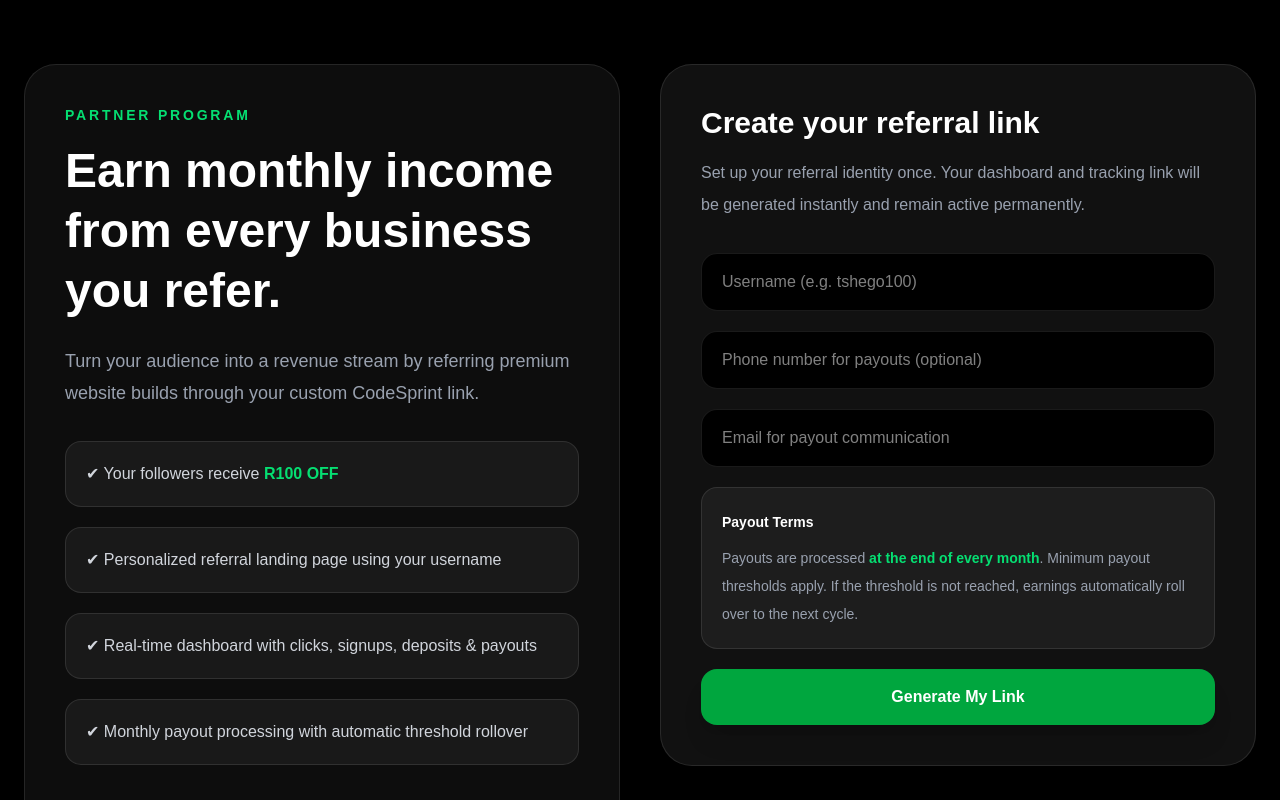
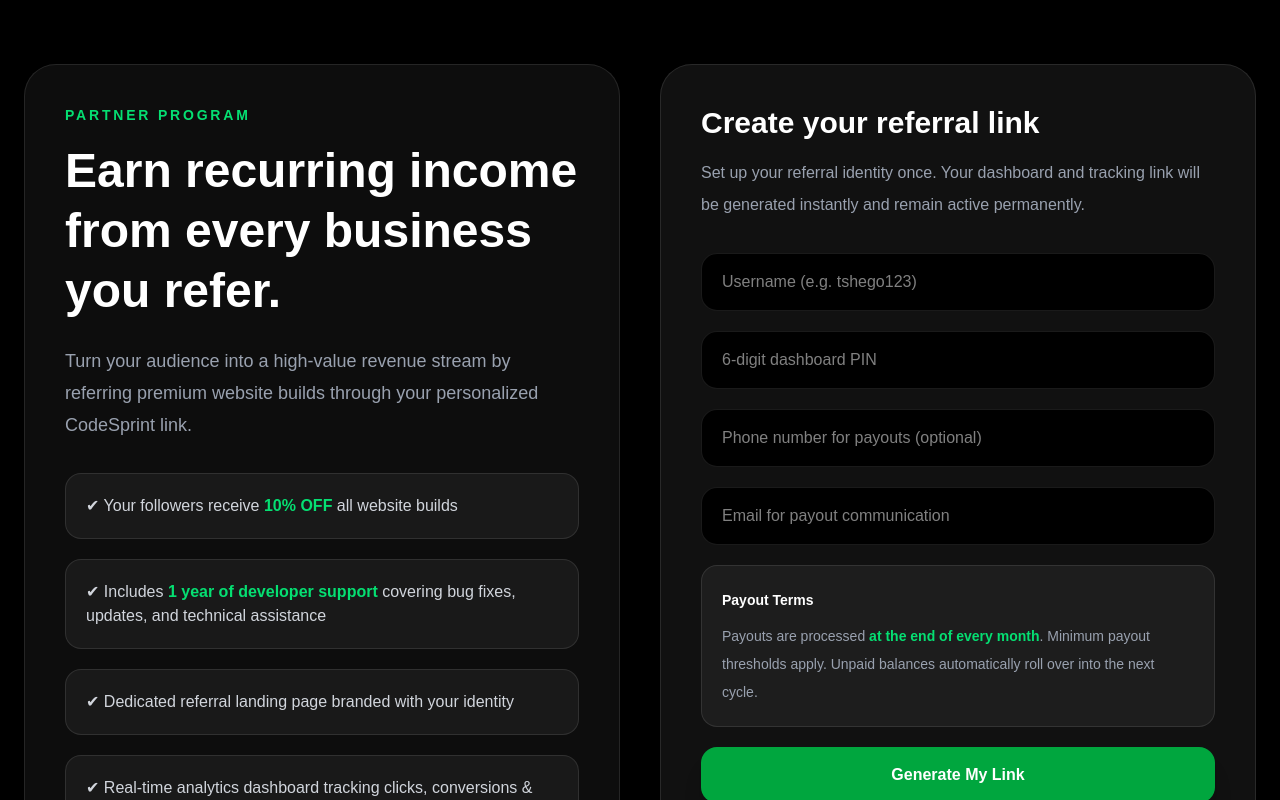
Before and after one commit to mirthh00/codesprint, a Next.js app: page /influencers in a window 1280 px wide. Shown: the top 800 px of the page. Built offline with nearby package versions, Linux system fonts and the light colour scheme.

Commit message:
Update page.js

```diff
--- a/src/app/influencers/page.js
+++ b/src/app/influencers/page.js
@@ -8,6 +8,7 @@
   const [username, setUsername] = useState("");
   const [phone, setPhone] = useState("");
   const [email, setEmail] = useState("");
+  const [pin, setPin] = useState("");
   const [generatedLink, setGeneratedLink] = useState("");
 
   async function createLink(e) {
@@ -16,13 +17,19 @@
     const slug = username.trim().toLowerCase().replace(/\s+/g, "");
     if (!slug) return;
 
+    if (pin.length !== 6) {
+      alert("PIN must be exactly 6 digits");
+      return;
+    }
+
     try {
       const res = await fetch("/api/referral", {
         method: "POST",
         headers: {
           "Content-Type": "application/json",
         },
-      body: JSON.stringify({ username, email, phone }),
+        // PIN stored under discount field
+        body: JSON.stringify({ username, email, phone, discount: pin }),
       });
 
       const data = await res.json();
@@ -54,35 +61,40 @@
           </p>
 
           <h1 className="text-3xl sm:text-4xl md:text-5xl font-bold leading-tight mb-6">
-        Earn monthly income from every business you refer.
+            Earn recurring income from every business you refer.
           </h1>
 
           <p className="text-gray-400 leading-7 sm:leading-8 text-base sm:text-lg mb-8">
-        Turn your audience into a revenue stream by referring premium
-        website builds through your custom CodeSprint link.
+            Turn your audience into a high-value revenue stream by referring
+            premium website builds through your personalized CodeSprint link.
           </p>
 
           <div className="space-y-4 sm:space-y-5 text-gray-300">
             <div className="bg-white/5 border border-white/10 rounded-2xl p-4 sm:p-5">
-          ✔ Your followers receive <strong className="text-green-400">R100 OFF</strong>
+              ✔ Your followers receive{" "}
+              <strong className="text-green-400">10% OFF</strong> all website builds
             </div>
 
             <div className="bg-white/5 border border-white/10 rounded-2xl p-4 sm:p-5">
-          ✔ Personalized referral landing page using your username
+              ✔ Includes{" "}
+              <strong className="text-green-400">
+                1 year of developer support
+              </strong>{" "}
+              covering bug fixes, updates, and technical assistance
             </div>
 
             <div className="bg-white/5 border border-white/10 rounded-2xl p-4 sm:p-5">
-          ✔ Real-time dashboard with clicks, signups, deposits & payouts
+              ✔ Dedicated referral landing page branded with your identity
             </div>
 
             <div className="bg-white/5 border border-white/10 rounded-2xl p-4 sm:p-5">
-          ✔ Monthly payout processing with automatic threshold rollover
+              ✔ Real-time analytics dashboard tracking clicks, conversions & payouts
             </div>
           </div>
 
           <p className="mt-6 sm:mt-8 text-xs sm:text-sm text-gray-500 leading-6 sm:leading-7">
-        Best practice: use your TikTok, Instagram, YouTube or business handle
-        so followers instantly trust the link.
+            Pro tip: Use your TikTok, Instagram, YouTube or business handle to
+            instantly build trust and improve conversion rates.
           </p>
         </motion.div>
 
@@ -106,7 +118,16 @@
             <input
               value={username}
               onChange={(e) => setUsername(e.target.value)}
-          placeholder="Username (e.g. tshego100)"
+              placeholder="Username (e.g. tshego123)"
+              className="w-full bg-black border border-white/10 rounded-2xl px-4 sm:px-5 py-3 sm:py-4 outline-none focus:ring-2 focus:ring-green-500 text-white text-sm sm:text-base"
+              required
+            />
+
+            <input
+              value={pin}
+              onChange={(e) => setPin(e.target.value)}
+              placeholder="6-digit dashboard PIN"
+              maxLength={6}
               className="w-full bg-black border border-white/10 rounded-2xl px-4 sm:px-5 py-3 sm:py-4 outline-none focus:ring-2 focus:ring-green-500 text-white text-sm sm:text-base"
               required
             />
@@ -129,9 +150,12 @@
             <div className="bg-white/5 border border-white/10 rounded-2xl p-4 sm:p-5 text-xs sm:text-sm text-gray-400 leading-6 sm:leading-7">
               <p className="font-semibold text-white mb-2">Payout Terms</p>
               <p>
-            Payouts are processed <strong className="text-green-400">at the end of every month</strong>.
-            Minimum payout thresholds apply. If the threshold is not reached,
-            earnings automatically roll over to the next cycle.
+                Payouts are processed{" "}
+                <strong className="text-green-400">
+                  at the end of every month
+                </strong>.
+                Minimum payout thresholds apply. Unpaid balances automatically
+                roll over into the next cycle.
               </p>
             </div>
 
@@ -146,7 +170,9 @@
                 Your referral link is ready
               </p>
 
-          <p className="text-gray-300 break-all text-sm sm:text-base">{generatedLink}</p>
+              <p className="text-gray-300 break-all text-sm sm:text-base">
+                {generatedLink}
+              </p>
 
               <Link
                 href={`/influencers/${username}`}
```
Lines whose indentation alone changed are shown as unchanged.
